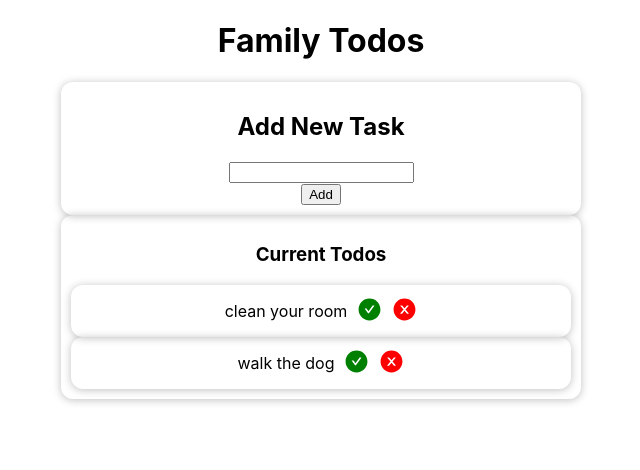
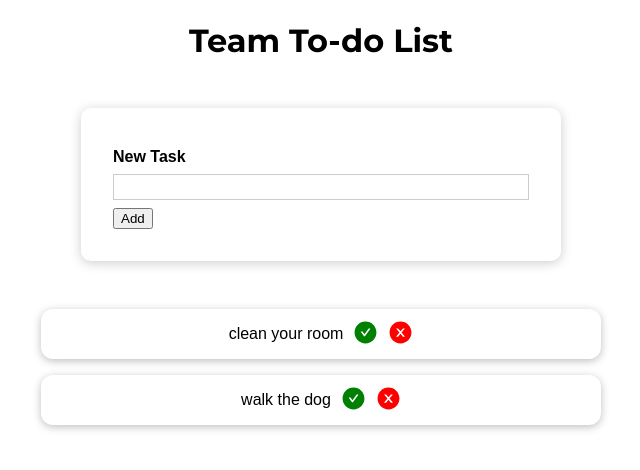
Before and after one commit to najeesimmons/family-todos, a React (Create React App) app: page / in a window 1280 px wide. Shown: the top 470 px of the page, without its empty margins (319-959 px from the left). Built offline with nearby package versions, Linux system fonts and the light colour scheme.

Commit message:
cleaned up styles

```diff
--- a/public/index.html
+++ b/public/index.html
@@ -24,6 +24,12 @@
       work correctly both with client-side routing and a non-root public URL.
       Learn how to configure a non-root public URL by running `npm run build`.
     -->
+    <link rel="preconnect" href="https://fonts.googleapis.com" />
+    <link rel="preconnect" href="https://fonts.gstatic.com" crossorigin />
+    <link
+      href="https://fonts.googleapis.com/css2?family=Montserrat:wght@700&display=swap"
+      rel="stylesheet"
+    />
     <title>React App</title>
   </head>
   <body>
--- a/src/App.css
+++ b/src/App.css
@@ -1,38 +1,19 @@
-.App {
+h1 {
   text-align: center;
+  font-family: 'Montserrat', sans-serif;
 }
 
-.App-logo {
-  height: 40vmin;
-  pointer-events: none;
+#todos {
+  width: 35rem;
+  max-width: 90%;
+  margin: 3rem auto;
 }
 
-@media (prefers-reduced-motion: no-preference) {
-  .App-logo {
-    animation: App-logo-spin infinite 20s linear;
-  }
+#todo-form {
+  width: 30rem;
+  max-width: 90%;
+  margin: 3rem auto;
+  padding: 2rem;
+  box-shadow: 0 2px 12px rgba(0, 0, 0, 0.2);
+  border-radius: 10px;
 }
-
-.App-header {
-  background-color: #282c34;
-  min-height: 100vh;
-  display: flex;
-  flex-direction: column;
-  align-items: center;
-  justify-content: center;
-  font-size: calc(10px + 2vmin);
-  color: white;
-}
-
-.App-link {
-  color: #61dafb;
-}
-
-@keyframes App-logo-spin {
-  from {
-    transform: rotate(0deg);
-  }
-  to {
-    transform: rotate(360deg);
-  }
-}
--- a/src/App.js
+++ b/src/App.js
@@ -3,40 +3,45 @@ import TodoInput from "./components/TodoInput";
 import TodoDisplay from "./components/TodoDisplay";
 import { useState } from "react";
 
-const DUMMY_DATA = [{id: 1, text: "clean your room" }, { id: 2, text: "walk the dog" }];
+const DUMMY_DATA = [
+  { id: 1, text: "clean your room" },
+  { id: 2, text: "walk the dog" },
+];
 
 function App() {
   const [todos, setTodos] = useState(DUMMY_DATA);
 
   const handleAddTodos = (enteredText) => {
-    setTodos(prevTodos => {
+    setTodos((prevTodos) => {
       const updatedTodos = [...prevTodos];
-      updatedTodos.unshift({ id: Math.random().toString(), text: enteredText,  });
+      updatedTodos.unshift({ id: Math.random().toString(), text: enteredText });
       return updatedTodos;
     });
   };
 
   const handleRemoveTodos = (todoId) => {
-    setTodos(prevTodos => {
-    const updatedTodos = prevTodos.filter(todo => todo.id !== todoId);
-    return updatedTodos
-    })
-  }
+    setTodos((prevTodos) => {
+      const updatedTodos = prevTodos.filter((todo) => todo.id !== todoId);
+      return updatedTodos;
+    });
+  };
 
-  let todoList = <p>There are no tasks to display.</p>
+  let todoList = <p>There are no tasks to display.</p>;
 
   if (todos.length > 0) {
-    todoList = (
-      <TodoDisplay todos={todos} onDeleteTodos={handleRemoveTodos} />
-    );
+    todoList = <TodoDisplay todos={todos} onDeleteTodos={handleRemoveTodos} />;
   }
 
   return (
-    <div className="App">
-      <h1>Family Todos</h1>
-      <TodoInput onAddTodos={handleAddTodos} />
-      {todoList}
+    <>
+    <h1>Team To-do List</h1>
+    <div>
+      <section id="todo-form">
+        <TodoInput onAddTodos={handleAddTodos} />
+      </section>
+      <section id="todos">{todoList}</section>
     </div>
+    </>
   );
 }
 
--- a/src/components/Card/Card.module.css
+++ b/src/components/Card/Card.module.css
@@ -3,6 +3,6 @@
     box-shadow: 0 1px 8px rgba(0, 0, 0, 0.25);
     max-width: 500px;
     margin: 0 auto;
-    padding: 10px;
+    padding: 5px;
 
 }
--- a/src/components/ToDoDisplay.js
+++ b/src/components/ToDoDisplay.js
@@ -1,21 +1,20 @@
 import TodoItem from "./TodoItem";
-import Card from "./Card/Card";
+import "./TodoDisplay.css";
 
 const TodoDisplay = (props) => {
   return (
-    <div>
-      <Card>
-        <h3>Current Todos</h3>
+    <ul className="todo-list">
       {props.todos.map((item) => (
         <TodoItem
           key={item.id}
           id={item.id}
           text={item.text}
           onDeleteTodos={props.onDeleteTodos}
-          />
+        >
+
+        </TodoItem>
       ))}
-      </Card>
-    </div>
+    </ul>
   );
 };
 
--- /dev/null
+++ b/src/components/TodoDisplay.css
@@ -0,0 +1,5 @@
+.todo-list {
+    list-style: none;
+    margin: 0;
+    padding: 0;
+  }
--- a/src/components/TodoInput.js
+++ b/src/components/TodoInput.js
@@ -1,30 +1,35 @@
 import { useState } from "react";
 import Button from "../UI/Button";
-import Card from "./Card/Card";
-
+import styles from "./TodoInput.module.css";
 
 const TodoInput = (props) => {
   const [enteredValue, setEnteredValue] = useState("");
+  const [isValid, setisValid] = useState(true);
 
   const handleInputChange = (event) => {
+    if (event.target.value.trim().length > 0) {
+      setisValid(true);
+    }
     setEnteredValue(event.target.value);
-    console.log(enteredValue);
   };
+
   const handleFormSubmit = (event) => {
     event.preventDefault();
+    if (enteredValue.trim().length === 0) {
+      setisValid(false);
+      return;
+    }
     props.onAddTodos(enteredValue);
     setEnteredValue("");
   };
   return (
-    <div>
-      <Card>
-        <h2>Add New Task</h2>
-        <form onSubmit={handleFormSubmit}>
-          <input onChange={handleInputChange} value={enteredValue}></input>
-          <Button/>
-        </form>
-      </Card>
-    </div>
+    <form onSubmit={handleFormSubmit}>
+      <div className={`${styles["form-control"]} ${!isValid && styles.invalid}`}>
+        <label>New Task</label>
+        <input onChange={handleInputChange} value={enteredValue}></input>
+      </div>
+      <Button />
+    </form>
   );
 };
 
--- /dev/null
+++ b/src/components/TodoInput.module.css
@@ -0,0 +1,33 @@
+.form-control {
+    margin: 0.5rem 0;
+  }
+
+  .form-control label {
+    font-weight: bold;
+    display: block;
+    margin-bottom: 0.5rem;
+  }
+
+  .form-control input {
+    display: block;
+    width: 100%;
+    border: 1px solid #ccc;
+    font: inherit;
+    line-height: 1.5rem;
+    padding: 0 0.25rem;
+  }
+
+  .form-control input:focus {
+    outline: none;
+    background: #fad0ec;
+    border-color: #8b005d;
+  }
+
+  .form-control.invalid input {
+    border-color: red;
+    background: #ffd7d7;;
+  }
+
+  form-control.invalid label {
+    color: red
+  }
--- a/src/components/TodoItem.module.css
+++ b/src/components/TodoItem.module.css
@@ -1,12 +1,13 @@
+
 .item-container {
     border-radius: 12px;
-    box-shadow: 0 1px 8px rgba(0, 0, 0, 0.25);
-    margin: 0 auto;
+    box-shadow: 0 2px 8px rgba(0, 0, 0, 0.26);
+    margin: 1rem 0;
     display: flex;
     align-items: center;
     justify-content: center;
     gap: 10px;
-
+    cursor: pointer;
 }
 
 .item-container svg {
--- a/src/index.css
+++ b/src/index.css
@@ -1,13 +1,11 @@
+* {
+  box-sizing: border-box;
+}
+
+html {
+  font-family: sans-serif;
+}
+
 body {
   margin: 0;
-  font-family: -apple-system, BlinkMacSystemFont, 'Segoe UI', 'Roboto', 'Oxygen',
-    'Ubuntu', 'Cantarell', 'Fira Sans', 'Droid Sans', 'Helvetica Neue',
-    sans-serif;
-  -webkit-font-smoothing: antialiased;
-  -moz-osx-font-smoothing: grayscale;
 }
-
-code {
-  font-family: source-code-pro, Menlo, Monaco, Consolas, 'Courier New',
-    monospace;
-}
```
Lines whose indentation alone changed are shown as unchanged.
